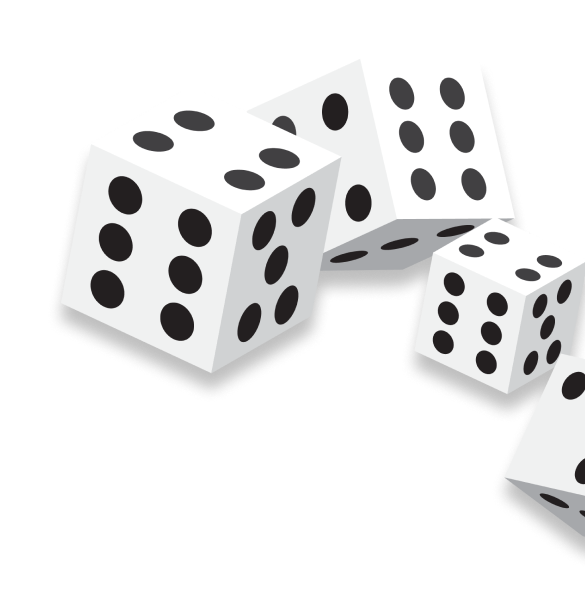
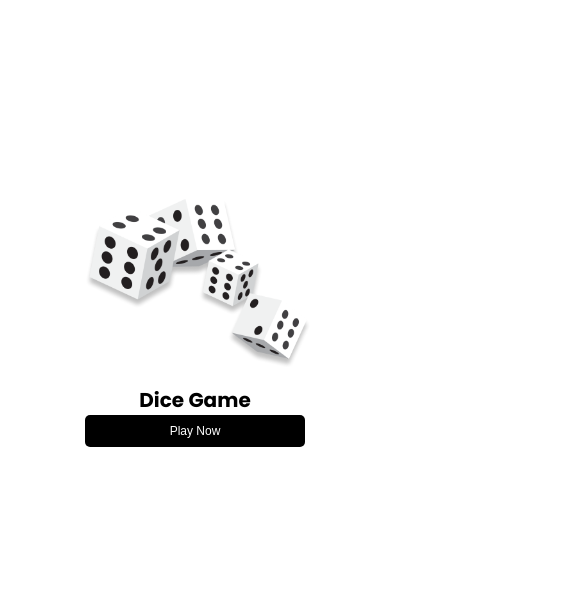
Before and after one commit to sarkarniloy102/Dice_Game, a React (Vite) app: page / in a window 390 px wide. Shown: the part 108-704 px from the top of the page, 585 px wide, since content can reach past the window. Built offline with nearby package versions, Linux system fonts and the light colour scheme.

Commit message:
responsive design

```diff
--- a/src/Components/GamePlay.jsx
+++ b/src/Components/GamePlay.jsx
@@ -105,4 +105,26 @@ padding: 25px;
         gap: 15px;
         margin: 10px 0;
     }
+
+    /* responsive styling */
+
+     @media (max-width: 768px) {
+        .top_section{
+        display: flex;
+        flex-direction: column;
+        justify-content: space-around;
+        align-items: center;
+         }
+    }
+
+        @media (max-width: 480px) {
+        .top_section{
+        display: flex;
+        flex-direction: column;
+        justify-content: space-around;
+        align-items: center;
+         }
+    }
+
+
 `
--- a/src/Components/NumberSelector.jsx
+++ b/src/Components/NumberSelector.jsx
@@ -40,6 +40,27 @@ const NumberSelectorContainer = styled.div`
         justify-content: end;
 
     }
+
+    /* responsive styling */
+     @media (max-width: 768px){
+     p{
+        font-size: 18px;
+        font-weight: 700;
+        display: flex;
+        justify-content: end;
+
+       }
+     }
+
+        @media (max-width: 480px){
+     p{
+        font-size: 13px;
+        font-weight: 700;
+        display: flex;
+        justify-content: end;
+
+       }
+        }
 `
 
 const Box = styled.div`
@@ -53,4 +74,22 @@ const Box = styled.div`
     cursor: pointer;
     background-color: ${(props) => props.isSelected ? "black" : ' white'};
     color: ${(props) => props.isSelected ? "white" : "black"};
-`;
+
+
+/* responsive styling */
+     @media (max-width: 768px) {
+       height:42px;
+       width: 42px;
+       font-size: 18px;
+
+
+    }
+
+     @media (max-width: 480px) {
+       height:22px;
+       width: 22px;
+       font-size: 12px;
+
+
+    }
+`
--- a/src/Components/RoleDice.jsx
+++ b/src/Components/RoleDice.jsx
@@ -41,4 +41,23 @@ const DiceContainer = styled.div`
 
     }
 
+     @media (max-width: 768px) {
+        .image{
+            width: 180px;
+        }
+         p{
+        font-size: 18px;
+        margin: 10px 0;
+    }
+     }
+
+     @media (max-width: 480px) {
+        .image{
+            width: 90px;
+        }
+         p{
+        font-size: 14px;
+        margin: 10px 0;
+    }
+     }
 `;
--- a/src/Components/StartGame.jsx
+++ b/src/Components/StartGame.jsx
@@ -4,8 +4,8 @@ import { Button } from "../styled/Button";
 const StartGame = ({ toggle }) => {
     return (
         <Container>
-            <div>
-                <img src="/public/images/dices.png" alt="" />
+            <div className="image">
+                <img src="/images/dices.png" alt="" />
             </div>
 
 
@@ -35,4 +35,42 @@ const Container = styled.div`
         }
     }
 
+     /*Responsive styling */
+    @media (max-width: 768px) {
+
+        display: flex;
+        flex-direction: column;
+        justify-content: center;
+        text-align: center;
+
+        .image img {
+            width: 300px;
+        }
+
+        .content h1 {
+            font-size: 28px;
+        }
+
+        button {
+            font-size: 14px;
+            padding: 10px 10px;
+        }
+    }
+
+    @media (max-width: 480px) {
+        .content h1 {
+            font-size: 20px;
+        }
+
+        .image img {
+            width: 250px;
+
+        }
+
+        button {
+            font-size: 12px;
+            padding: 8px 10px;
+        }
+    }
+
 `
```
